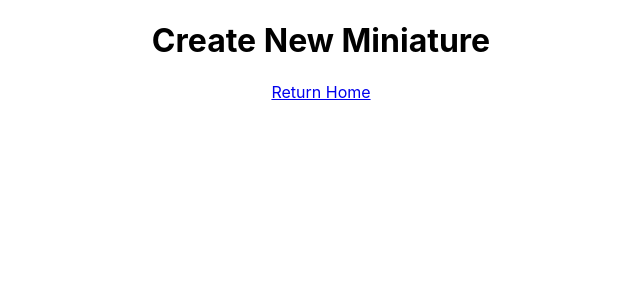
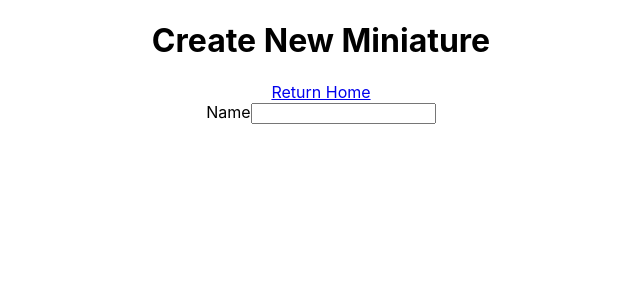
Before and after one commit to kevd82/Minis, a React (Create React App) app in the folder client/: page /create in a window 1280 px wide. Shown: the top 300 px of the page, without its empty margins (319-959 px from the left). Built offline with nearby package versions, Linux system fonts and the light colour scheme.

Commit message:
started createmini form

```diff
--- a/client/src/components/CreateMini.js
+++ b/client/src/components/CreateMini.js
@@ -1,6 +1,7 @@
 import React, {useEfffect, useState} from "react";
 import {Link, useNavigate} from "react-router-dom";
 import axios from "axios";
+
 
 const CreateMini = (props)=>{
 
@@ -26,7 +27,6 @@ const CreateMini = (props)=>{
 
 
 
-
     return(
         <div>
 
@@ -34,6 +34,14 @@ const CreateMini = (props)=>{
             <h1>Create New Miniature</h1>
             <Link to = "/"> Return Home </Link>
           </header>
+
+          <form>
+            <div>
+              <label>Name</label>
+              <input value={name} onChange = {(e)=> setName(e.target.value)} type="text"/>
+            </div>
+          </form>
+
         </div>
     )
 
```
Also changed, not shown: 1 other file (tests, documents, lock files or other folders).
